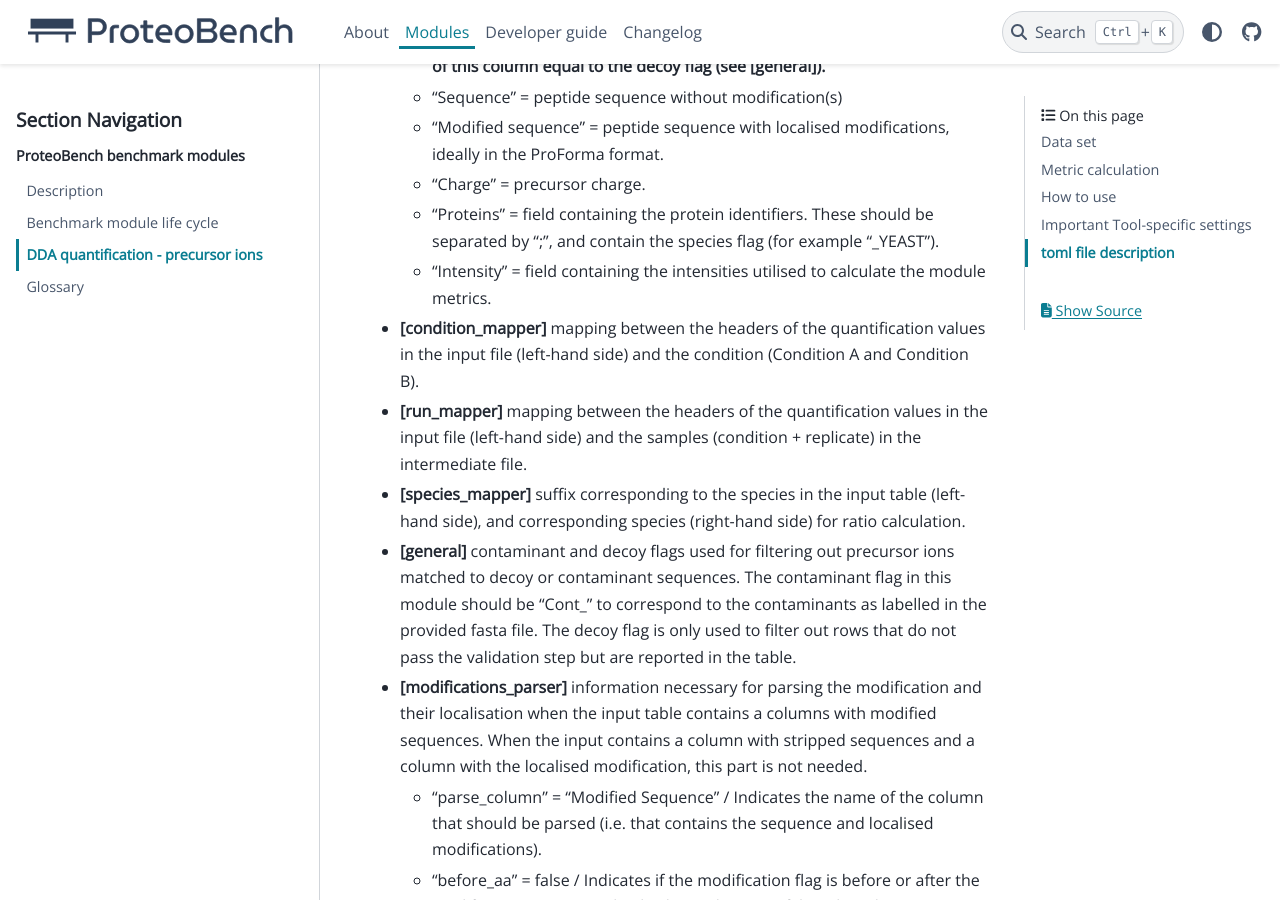
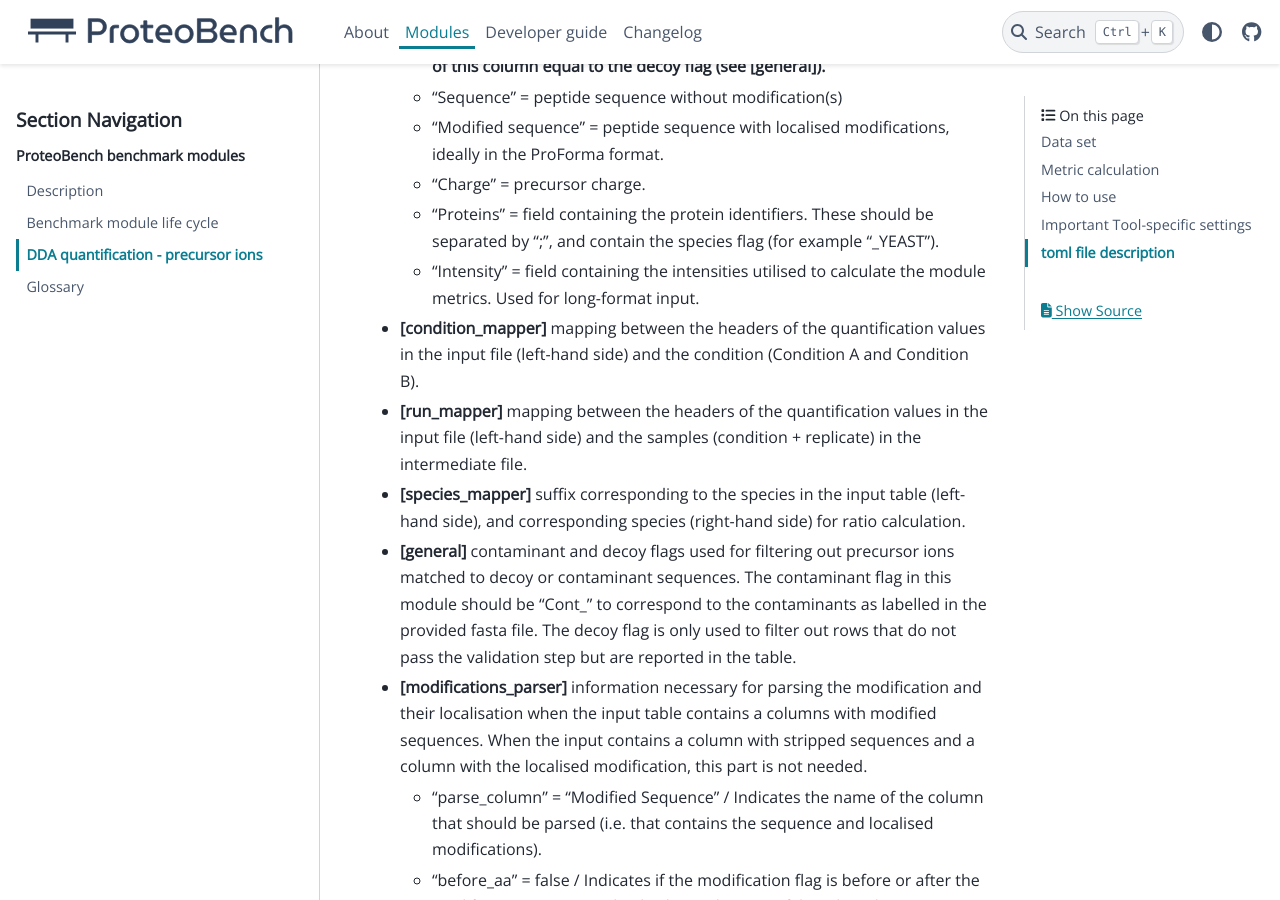
Before and after one commit to Proteobench/ProteoBench, a Sphinx documentation site: the page built from docs/modules/3-DDA-Quantification-ion-level.md, in a window 1280 px wide and 900 px high, scrolled down 5313 px. Built offline with Sphinx 7.4.7 and the PyData theme 0.15.4, drawn with Linux system fonts in a browser that asks for light colours; pages that are not in the unit, such as notebooks, are missing from menus.

Commit message:
Update 3-DDA-Quantification-ion-level.md

```diff
--- a/docs/modules/3-DDA-Quantification-ion-level.md
+++ b/docs/modules/3-DDA-Quantification-ion-level.md
@@ -113,7 +113,7 @@ mapping between the headers in the input file (left-hand side) and the header of
 
   - "Proteins" = field containing the protein identifiers. These should be separated by ";", and contain the species flag (for example "_YEAST").
 
-  - "Intensity" = field containing the intensities utilised to calculate the module metrics.
+  - "Intensity" = field containing the intensities utilised to calculate the module metrics. Used for long-format input.
 
 - **[condition_mapper]**
 mapping between the headers of the quantification values in the input file (left-hand side) and the condition (Condition A and Condition B).
```
